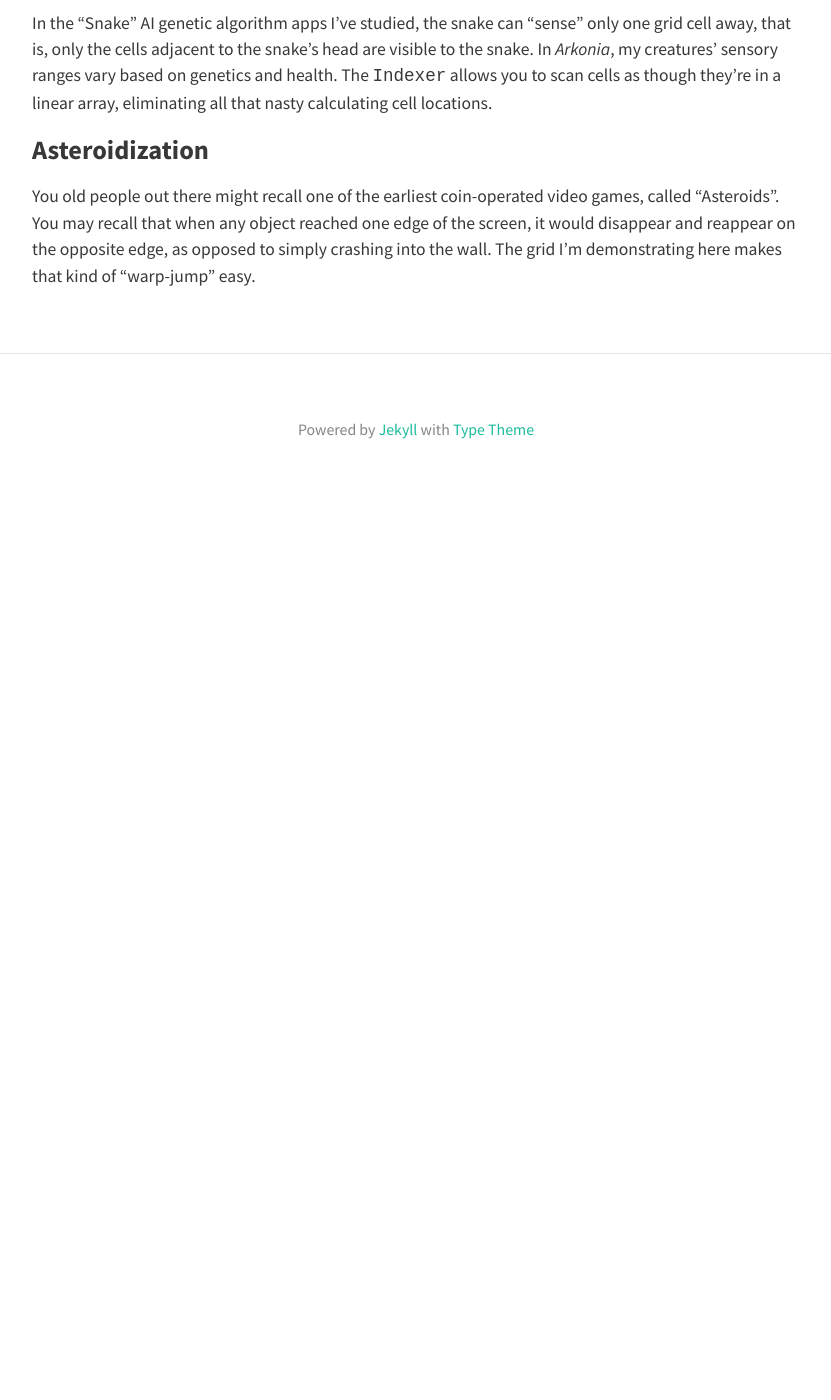
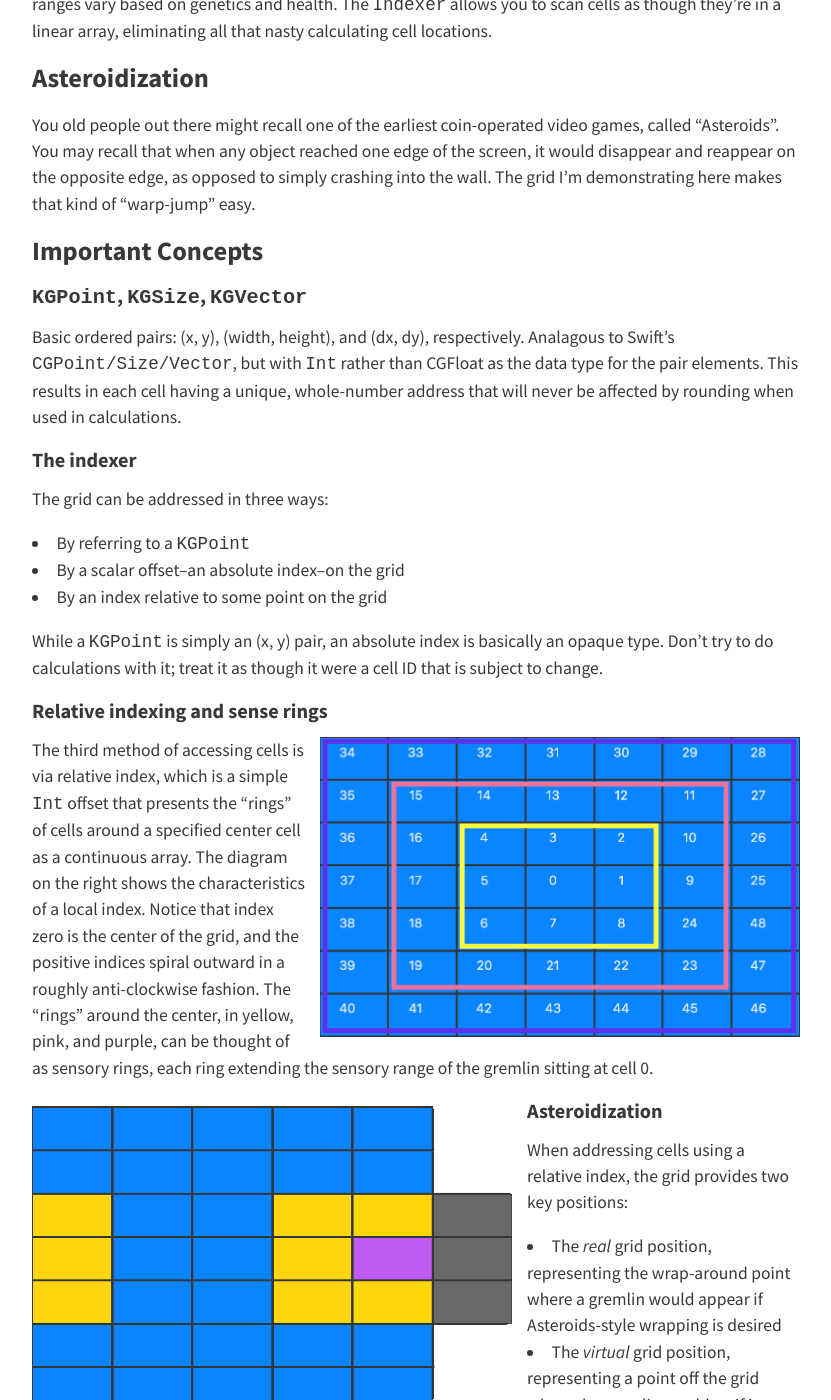
Before and after one commit to SaganRitual/saganritual.github.io, a Jekyll site: the page built from _posts/2020-09-11-grid.md, in a window 1280 px wide and 1400 px high, scrolled down 743 px. Shown: the whole window, without its empty margins (224-1055 px from the left). Built offline with Jekyll 4.4.1, drawn with Linux system fonts in a browser that asks for light colours; nearby versions of some CDN libraries; before the commit the page ends 1249 px from its top, so only the background shows below that; some of the changed text lies outside the part shown.

Commit message:
Moving ahead with Grid doc

```diff
--- a/_posts/2020-09-11-grid.md
+++ b/_posts/2020-09-11-grid.md
@@ -5,12 +5,48 @@ title: Grid Your Lines
 ## A Basic Grid Object
 What's the point of formalizing something so basic? Judicious laziness, as always. Anything that makes for less typing and/or less thinking is a bonus in my world. Here's a grid that does both nicely.
 
-## The Basics of The Basic Grid Object
 ### The Overload2D protocol
-`Overload2D`, is a set of arithmetic operations on ordered pairs, for example, `CGPoint`. With `Overload2D` you can add and subtract a `CGPoint`to another (or `CGSize` or `CGVector`, or indeed, any ordered pair that conforms to the `Overload2D` protocol). You can multiply and divide by scalars or by ordered pairs. There are various utility functions available, such as `hypoteneuse` and `area` for size-like pairs, and (r, θ) representation for vector- and point-like pairs.
+`Overload2D` is a set of arithmetic operations on ordered pairs, for example, `CGPoint`. With `Overload2D` you can add and subtract a `CGPoint`to another (or `CGSize` or `CGVector`, or indeed, any ordered pair that conforms to the `Overload2D` protocol). You can multiply and divide by scalars or by ordered pairs. There are various utility functions available, such as `hypoteneuse` and `area` for size-like pairs, and (r, θ) representation for vector- and point-like pairs.
 
 ### Indexed addressing on the grid
 In the "Snake" AI genetic algorithm apps I've studied, the snake can "sense" only one grid cell away, that is, only the cells adjacent to the snake's head are visible to the snake. In _Arkonia_, my creatures' sensory ranges vary based on genetics and health. The `Indexer` allows you to scan cells as though they're in a linear array, eliminating all that nasty calculating cell locations.
 
 ### Asteroidization
 You old people out there might recall one of the earliest coin-operated video games, called "Asteroids". You may recall that when any object reached one edge of the screen, it would disappear and reappear on the opposite edge, as opposed to simply crashing into the wall. The grid I'm demonstrating here makes that kind of "warp-jump" easy.
+
+### Important Concepts
+
+#### `KGPoint`, `KGSize`, `KGVector`
+Basic ordered pairs: (x, y), (width, height), and (dx, dy), respectively. Analagous to Swift's `CGPoint/Size/Vector`, but with `Int` rather than CGFloat as the data type for the pair elements. This results in each cell having a unique, whole-number address that will never be affected by rounding when used in calculations.
+
+#### The indexer
+The grid can be addressed in three ways:
+
+* By referring to a `KGPoint`
+* By a scalar offset--an absolute index--on the grid
+* By an index relative to some point on the grid
+
+While a `KGPoint` is simply an (x, y) pair, an absolute index is basically an opaque type. Don't try to do calculations with it; treat it as though it were a cell ID that is subject to change.
+
+#### Relative indexing and sense rings
+
+<img src="/assets/img/grid.png" width="480px" height="300px" style="float: right; margin-left: 15px"/>
+The third method of accessing cells is via relative index, which is a simple `Int` offset that presents the "rings" of cells around a specified center cell as a continuous array. The diagram on the right shows the characteristics of a local index. Notice that index zero is the center of the grid, and the positive indices spiral outward in a roughly anti-clockwise fashion. The "rings" around the center, in yellow, pink, and purple, can be thought of as sensory rings, each ring extending the sensory range of the gremlin sitting at cell 0.
+<img src="/assets/img/asteroiding.png" width="480px" height="300px" style="float: left; margin-right: 15px; margin-top: 25px"/>
+
+#### Asteroidization
+
+When addressing cells using a relative index, the grid provides two key positions:
+* The _real_ grid position, representing the wrap-around point where a gremlin would appear if Asteroids-style wrapping is desired
+* The _virtual_ grid position, representing a point off the grid where the gremlin would go if it were to continue beyond the boundary without wrapping.
+
+The primary purpose of this extra position is to allow the game to determine the distance the gremlin will be moving. In the diagram on the left, consider the purple cell to be where the gremlin is currently sitting. When requesting cells by relative index, the app will get back the _real_ positions as shown here in yellow, so it will know where to position the gremlin, and the _virtual_ positions as shown in gray, so it will know the direction and distance the gremlin moved.
+
+Of course in most of the Snake AI implementations I've seen, the edges are walls; there's no warping across space, the snake just dies under the cruel talons of natural selection. Sadists and snake-haters need not worry; there is an `isOnGrid()` function for them.
+
+### The API
+
+* Cell Addressing Functions
+ * `cellAt(_ absoluteIndex: Int) -> GridCell`
+ * `cellAt(_ position: KGPoint) -> GridCell`
+ * `cellAt(_ localIndex: Int, from center: KGPoint) -> GridCell`
```
Also changed, not shown: assets/img/asteroiding.png (added), assets/img/grid.png (added).
